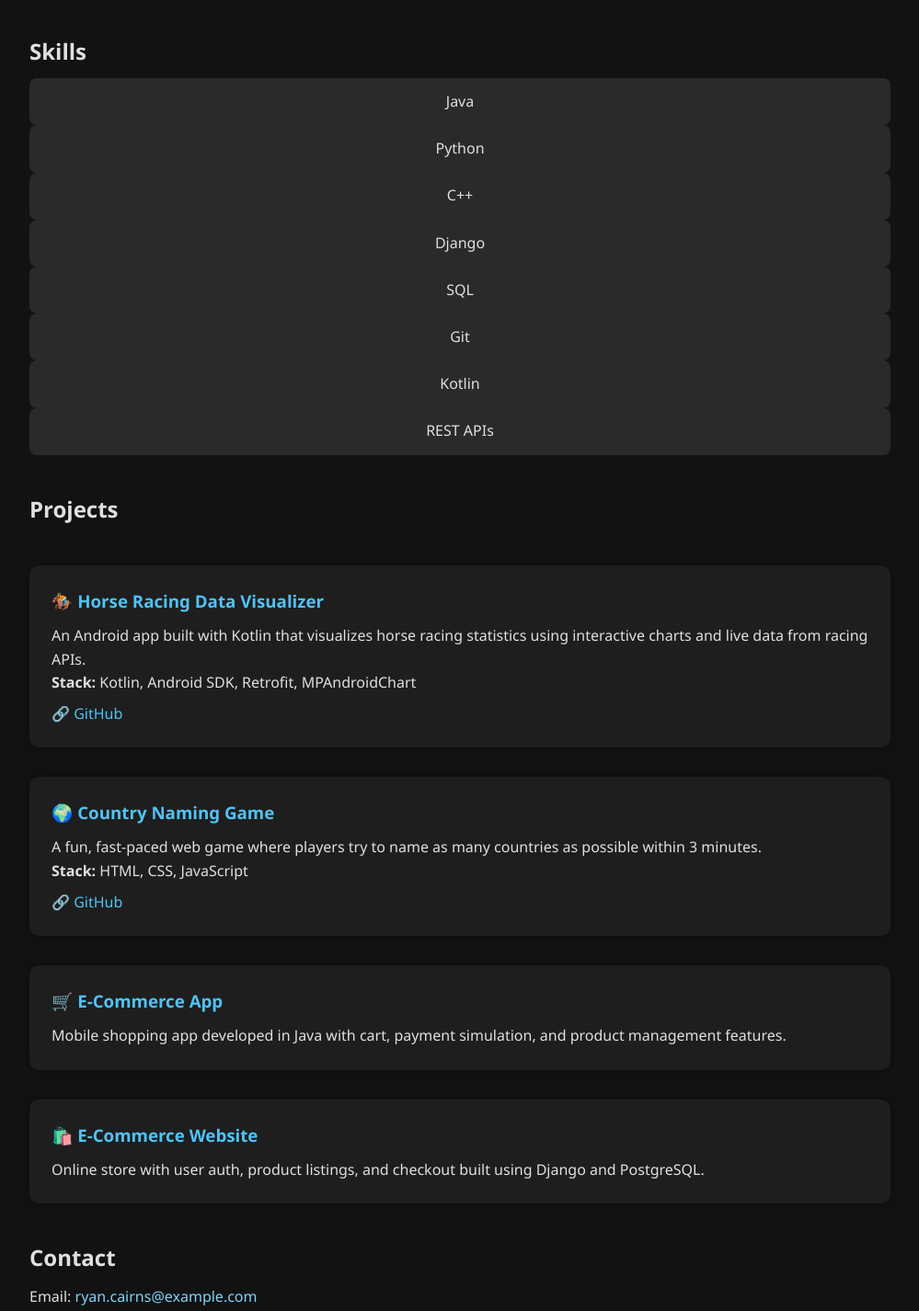
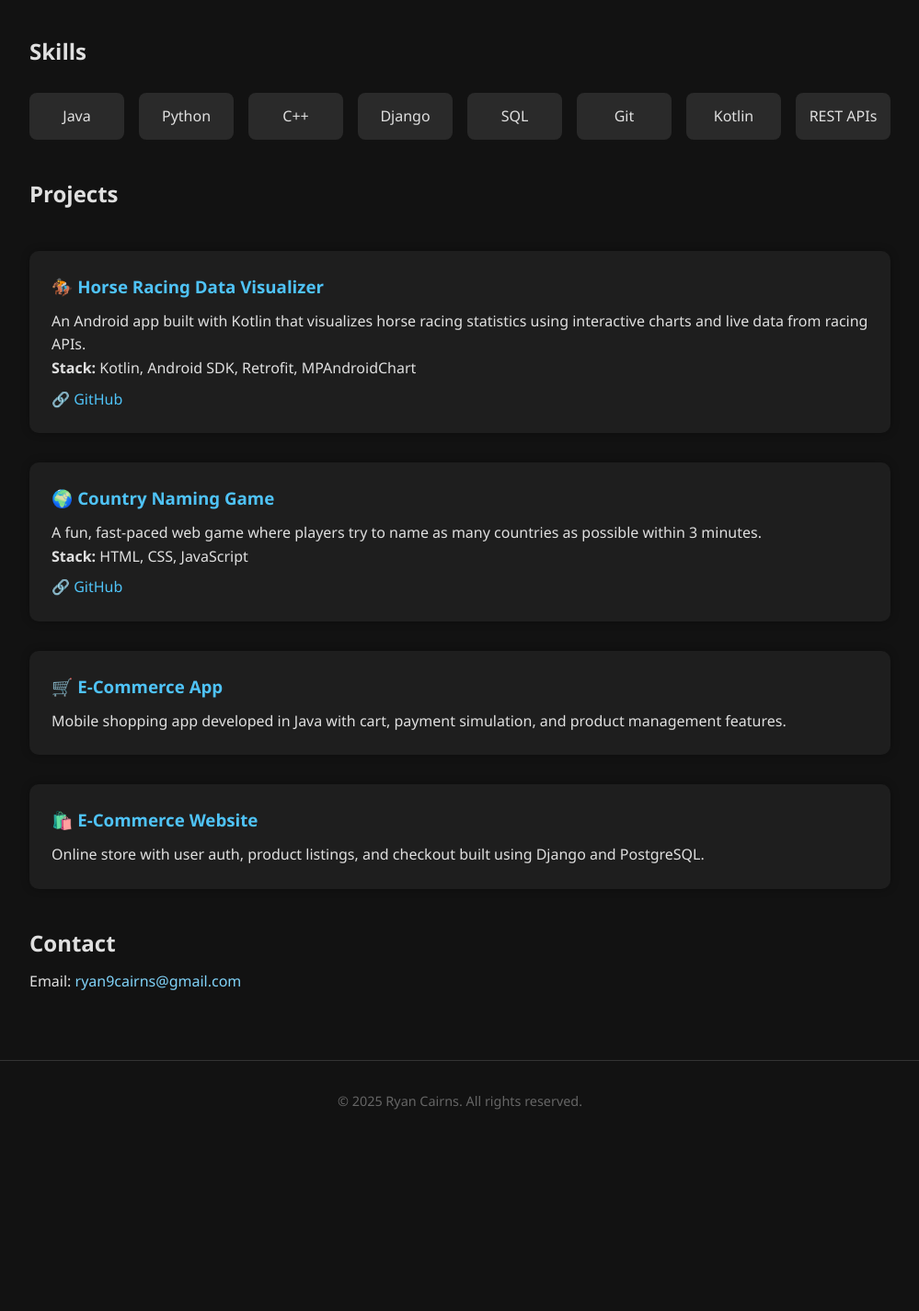
Before and after one commit to ryan-cairns/ryan-cairns.github.io, a website: page index.html in a window 1280 px wide. Shown: the part 401-1827 px from the top of the page at 92% size, without its empty margins (140-1139 px from the left). After the commit the page ends 1642 px from the top, so only its background shows below. Drawn offline with Linux system fonts and the light colour scheme.

Commit message:
Reintroduced skills-list in css

```diff
--- a/index.html
+++ b/index.html
@@ -120,7 +120,7 @@
         <h2>Contact</h2>
         <p>
           Email:
-          <a href="mailto:ryan.cairns@example.com">ryan.cairns@example.com</a>
+          <a href="mailto:ryan.cairns@example.com">ryan9cairns@gmail.com</a>
         </p>
       </section>
     </main>
--- a/styles/main.css
+++ b/styles/main.css
@@ -139,9 +139,17 @@ section:nth-child(4) {
   }
 }
 
+.skills-list {
+  list-style: none;
+  display: grid;
+  grid-template-columns: repeat(auto-fit, minmax(100px, 1fr));
+  gap: 1rem;
+  padding-top: 1rem;
+  padding-left: 0; /* Removes default left padding */
+}
+
 /* Animate each skill */
 .skills-list li {
-  list-style: none;
   background-color: #2a2a2a;
   padding: 0.8rem;
   text-align: center;
```
